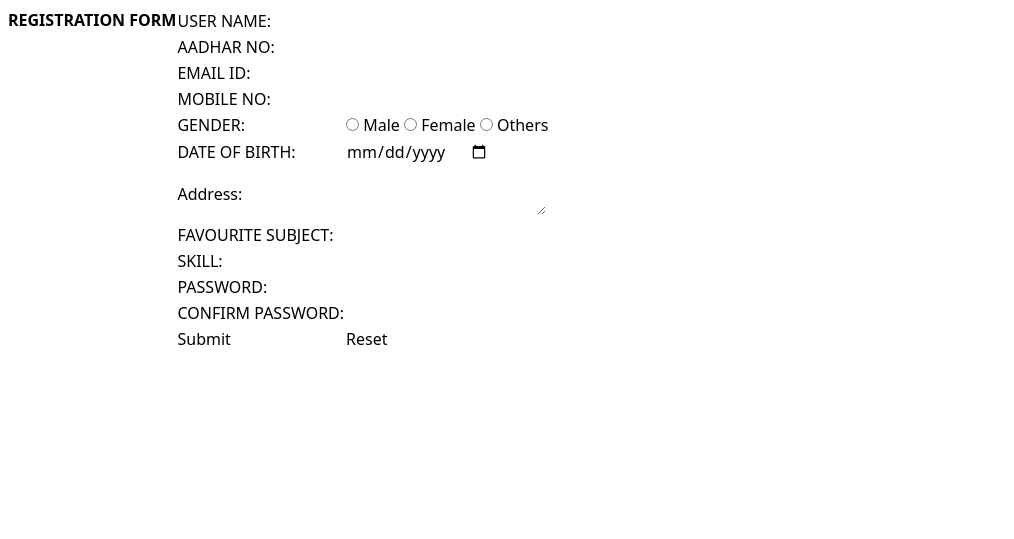
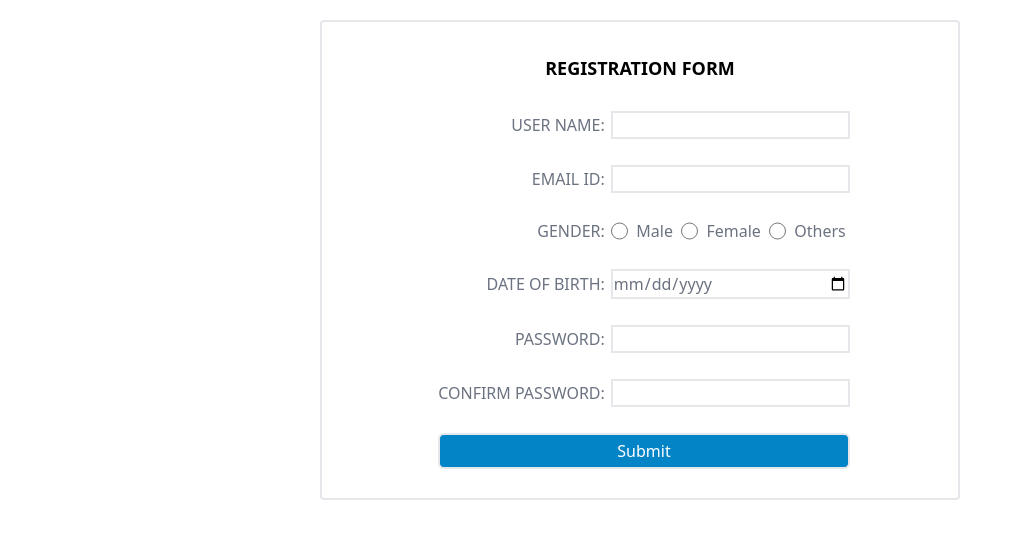
Before and after one commit to threej-in/Find-my-buddy, a PHP site: page /page/buddy_reg.php in a window 1280 px wide. Shown: the part 40-579 px from the top of the page, without its empty margins (0-1014 px from the left). Run offline with PHP 8.4, Linux system fonts and the light colour scheme.

Commit message:
added style to login & registration form

```diff
--- a/page/buddy_reg.php
+++ b/page/buddy_reg.php
@@ -5,49 +5,31 @@
 
     <body>
         <?php include '../template/header.php' ?>
-            <div class="p-2 w-1/2 flex flex-col self-center m-auto">
+            <div class="py-4 px-3 my-5 rounded border-2 w-1/2 flex flex-col self-center m-auto">
                 <h2 class="text-center font-bold m-4 text-lg">REGISTRATION FORM</h2>
-                <form method='post' enctype="multipart/form-data" class="flex flex-col gap-2">
+                <form method='post' enctype="multipart/form-data" class="m-auto text-right">
                     <table>
                         <tr>
                             <td><label for="username">USER NAME:</label></td>
                             <td><input type="text" id="username" name="username" required></td>
                         </tr>
                         <tr>
-                            <td><label for="aadharno">AADHAR NO:</label></td>
-                            <td><input type="text" id="aadharno" name="aadharno" maxlength="12" required></td>
-                        </tr>
-                        <tr>
                             <td><label for="email">EMAIL ID:</label></td>
                             <td><input type="email" id="email" name="email" required></td>
                         </tr>
                         <tr>
-                            <td><label for="mobno">MOBILE NO:</label></td>
-                            <td><input type="text" id="mobno" name="mobno" maxlegth="10" required></td>
-                        </tr>
-                        <tr>
                             <td><label for="gender">GENDER:</label></td>
                             <td>
-                            <input type="radio" name="gender" value="male"> Male
-                            <input type="radio" name="gender" value="female"> Female
-                            <input type="radio" name="gender" value="other"> Others
+                                <div class="flex gap-2">
+                                    <input type="radio" name="gender" value="male"> Male
+                                    <input type="radio" name="gender" value="female"> Female
+                                    <input type="radio" name="gender" value="other"> Others
+                                </div>
                             </td>
                         </tr>
                         <tr>
                             <td><label for="dob">DATE OF BIRTH:</label></td>
-                            <td><input type="date" name="dob" value="dob"></td>
-                        </tr>
-                        <tr>
-                            <td><label for="add">Address:</label></td>
-                            <td><textarea name="txtadd"></textarea>
-                        </tr>
-                        <tr>
-                            <td><label for="favsub">FAVOURITE SUBJECT:</label></td>
-                            <td><input type="text" id="favsub" name="favsub" required></td>
-                        </tr>
-                        <tr>
-                            <td><label for="skills">SKILL:</label></td>
-                            <td><input type="text" id="skills" name="skills" required></td>
+                            <td class="text-left"><input type="date" name="dob" value="dob"></td>
                         </tr>
                         <tr>
                             <td><label for="password">PASSWORD:</label></td>
@@ -58,8 +40,8 @@
                             <td><input type="password" id="cfn_pwd" name="cfn_pwd" required></td>
                         </tr>
                         <tr>
-                            <td><input type="submit" name="btnSubmit" value="Submit"/></td>
-                            <td><input type="reset" name="btnSubmit" value="Reset"/></td>
+                            <td colspan="2"><input class=" cursor-pointer w-full rounded-md py-1 bg-sky-600 text-white" type="submit" name="btnSubmit" value="Submit"/></td>
+                            <!-- <td><input type="reset" name="btnSubmit" value="Reset"/></td> -->
                         </tr>
                     </table>
                 </form>
--- a/script/map.js
+++ b/script/map.js
@@ -1,6 +1,57 @@
-var map = L.map('map').setView([51.505, -0.09], 13);
+//custom marker
+const svgIcon = L.divIcon({
+    html: `
+    <svg width="64px" height="64px" viewBox="0 0 24.00 24.00" fill="none" stroke="#000000">
+        <path fill="greenyellow" d="M17 10C17 11.7279 15.0424 14.9907 13.577 17.3543C12.8967 18.4514 12.5566 19 12 19C11.4434 19 11.1033 18.4514 10.423 17.3543C8.95763 14.9907 7 11.7279 7 10C7 7.23858 9.23858 5 12 5C14.7614 5 17 7.23858 17 10Z" stroke="#464455" stroke-linecap="round" stroke-linejoin="round"></path>
+        <path fill="black" d="M14.5 10C14.5 11.3807 13.3807 12.5 12 12.5C10.6193 12.5 9.5 11.3807 9.5 10C9.5 8.61929 10.6193 7.5 12 7.5C13.3807 7.5 14.5 8.61929 14.5 10Z" stroke="#464455" stroke-linecap="round" stroke-linejoin="round"></path> </g><g id="SVGRepo_iconCarrier"> <path d="M17 10C17 11.7279 15.0424 14.9907 13.577 17.3543C12.8967 18.4514 12.5566 19 12 19C11.4434 19 11.1033 18.4514 10.423 17.3543C8.95763 14.9907 7 11.7279 7 10C7 7.23858 9.23858 5 12 5C14.7614 5 17 7.23858 17 10Z" stroke="#464455" stroke-linecap="round" stroke-linejoin="round"></path> <path d="M14.5 10C14.5 11.3807 13.3807 12.5 12 12.5C10.6193 12.5 9.5 11.3807 9.5 10C9.5 8.61929 10.6193 7.5 12 7.5C13.3807 7.5 14.5 8.61929 14.5 10Z" stroke="#464455" stroke-linecap="round" stroke-linejoin="round"></path>
+    </svg>`,
+    className: "",
+    iconSize:[64, 64],
+    iconAnchor: [32, 55],
+});
+
+var map = L.map('map',{
+    maxZoom: 25,
+    minZoom: 3,
+    zoomControl: false
+});
+
+map.setView([1,1], 3)
+
+L.control.zoom({
+    position: 'bottomright'
+}).addTo(map);
 
 L.tileLayer('https://tile.openstreetmap.org/{z}/{x}/{y}.png', {
     maxZoom: 19,
     attribution: '&copy; <a href="http://www.openstreetmap.org/copyright">OpenStreetMap</a>'
 }).addTo(map);
+
+// onclick event
+var clickMarker = L.marker([0,0]).addTo(map);
+map.on('click', e=>{
+    map.removeLayer(clickMarker);
+    clickMarker = L.marker(e.latlng, {draggable: true, autoPan: true}).addTo(map);
+    clickMarker.bindPopup(`<button class=" drop-shadow-md shadow-black text-amber-600" onClick="console.log('hi')">Add a missing place</button>`)
+})
+
+//get user location
+navigator.geolocation.watchPosition(success, error);
+function success(pos){
+    let lat = pos.coords.latitude;
+    let long = pos.coords.longitude;
+    let accuracy = pos.coords.accuracy
+    let marker = L.marker([lat, long], {icon: svgIcon, title: 'You are here'}).addTo(map)
+    let circle = L.circle([lat, long], {radius: accuracy}).addTo(map)
+
+    map.flyToBounds(circle.getBounds(), {maxZoom: 13})
+}
+
+function error(err){
+    if(err.code === 1){
+        alert('Please allow access to your location for better results');
+    }else{
+        alert('Unable to get your location.')
+        console.error(err);
+    }
+}
--- a/style.css
+++ b/style.css
@@ -513,24 +513,81 @@ video {
   --tw-backdrop-sepia:  ;
 }
 
+.fixed {
+  position: fixed;
+}
+
+.absolute {
+  position: absolute;
+}
+
 .top-0 {
   top: 0px;
+}
+
+.z-\[500\] {
+  z-index: 500;
 }
 
 .float-right {
   float: right;
 }
 
+.m-4 {
+  margin: 1rem;
+}
+
+.m-auto {
+  margin: auto;
+}
+
+.my-5 {
+  margin-top: 1.25rem;
+  margin-bottom: 1.25rem;
+}
+
+.block {
+  display: block;
+}
+
 .flex {
   display: flex;
 }
 
-.h-screen {
-  height: 100vh;
+.table {
+  display: table;
+}
+
+.hidden {
+  display: none;
+}
+
+.h-\[92vh\] {
+  height: 92vh;
 }
 
 .h-full {
   height: 100%;
+}
+
+.min-h-screen {
+  min-height: 100vh;
+}
+
+.w-1\/2 {
+  width: 50%;
+}
+
+.w-1\/3 {
+  width: 33.333333%;
+}
+
+.w-1\/5 {
+  width: 20%;
+}
+
+.w-4\/5 {
+  width: 80%;
 }
 
 .w-full {
@@ -542,13 +599,67 @@ video {
   transform: translate(var(--tw-translate-x), var(--tw-translate-y)) rotate(var(--tw-rotate)) skewX(var(--tw-skew-x)) skewY(var(--tw-skew-y)) scaleX(var(--tw-scale-x)) scaleY(var(--tw-scale-y));
 }
 
+.cursor-pointer {
+  cursor: pointer;
+}
+
+.flex-row {
+  flex-direction: row;
+}
+
+.flex-col {
+  flex-direction: column;
+}
+
+.justify-center {
+  justify-content: center;
+}
+
 .justify-between {
   justify-content: space-between;
+}
+
+.gap-2 {
+  gap: 0.5rem;
+}
+
+.self-center {
+  align-self: center;
+}
+
+.rounded {
+  border-radius: 0.25rem;
+}
+
+.rounded-md {
+  border-radius: 0.375rem;
+}
+
+.border {
+  border-width: 1px;
+}
+
+.border-2 {
+  border-width: 2px;
+}
+
+.bg-sky-600 {
+  --tw-bg-opacity: 1;
+  background-color: rgb(2 132 199 / var(--tw-bg-opacity));
 }
 
 .bg-slate-700 {
   --tw-bg-opacity: 1;
   background-color: rgb(51 65 85 / var(--tw-bg-opacity));
+}
+
+.bg-slate-800 {
+  --tw-bg-opacity: 1;
+  background-color: rgb(30 41 59 / var(--tw-bg-opacity));
+}
+
+.p-10 {
+  padding: 2.5rem;
 }
 
 .p-2 {
@@ -560,11 +671,94 @@ video {
   padding-right: 0.75rem;
 }
 
+.py-1 {
+  padding-top: 0.25rem;
+  padding-bottom: 0.25rem;
+}
+
+.py-4 {
+  padding-top: 1rem;
+  padding-bottom: 1rem;
+}
+
+.py-5 {
+  padding-top: 1.25rem;
+  padding-bottom: 1.25rem;
+}
+
+.text-left {
+  text-align: left;
+}
+
+.text-center {
+  text-align: center;
+}
+
+.text-right {
+  text-align: right;
+}
+
+.align-middle {
+  vertical-align: middle;
+}
+
+.text-lg {
+  font-size: 1.125rem;
+  line-height: 1.75rem;
+}
+
+.text-xs {
+  font-size: 0.75rem;
+  line-height: 1rem;
+}
+
 .font-bold {
   font-weight: 700;
+}
+
+.text-amber-600 {
+  --tw-text-opacity: 1;
+  color: rgb(217 119 6 / var(--tw-text-opacity));
 }
 
 .text-white {
   --tw-text-opacity: 1;
   color: rgb(255 255 255 / var(--tw-text-opacity));
 }
+
+.shadow-lg {
+  --tw-shadow: 0 10px 15px -3px rgb(0 0 0 / 0.1), 0 4px 6px -4px rgb(0 0 0 / 0.1);
+  --tw-shadow-colored: 0 10px 15px -3px var(--tw-shadow-color), 0 4px 6px -4px var(--tw-shadow-color);
+  box-shadow: var(--tw-ring-offset-shadow, 0 0 #0000), var(--tw-ring-shadow, 0 0 #0000), var(--tw-shadow);
+}
+
+.shadow-black {
+  --tw-shadow-color: #000;
+  --tw-shadow: var(--tw-shadow-colored);
+}
+
+.shadow-slate-800 {
+  --tw-shadow-color: #1e293b;
+  --tw-shadow: var(--tw-shadow-colored);
+}
+
+.drop-shadow-md {
+  --tw-drop-shadow: drop-shadow(0 4px 3px rgb(0 0 0 / 0.07)) drop-shadow(0 2px 2px rgb(0 0 0 / 0.06));
+  filter: var(--tw-blur) var(--tw-brightness) var(--tw-contrast) var(--tw-grayscale) var(--tw-hue-rotate) var(--tw-invert) var(--tw-saturate) var(--tw-sepia) var(--tw-drop-shadow);
+}
+
+input {
+  width: 100%;
+  border-width: 2px;
+}
+
+td {
+  --tw-text-opacity: 1;
+  color: rgb(107 114 128 / var(--tw-text-opacity));
+}
+
+td>* {
+  margin-top: 0.75rem;
+  margin-bottom: 0.75rem;
+  margin-left: 0.25rem;
+}
--- a/tailwind.config.js
+++ b/tailwind.config.js
@@ -1,8 +1,8 @@
 /** @type {import('tailwindcss').Config} */
 module.exports = {
   content: [
-    './*.php',
-    './**/*.php'
+    './*.{php,html,js}',
+    './**/*.{php,html,js}'
   ],
   theme: {
     extend: {},
--- a/template/footer.php
+++ b/template/footer.php
@@ -1 +1 @@
-<?php print_r($_extra_script_tags) ?>
+<?php print_r($_extra_script_tags ?? '') ?>
```
Also changed, not shown: global.css (+11 -0 lines), page/buddy_login.php (+7 -8 lines), page/onmap.php (+7 -2 lines), page/search_landing.html (added, +98 -0 lines).
